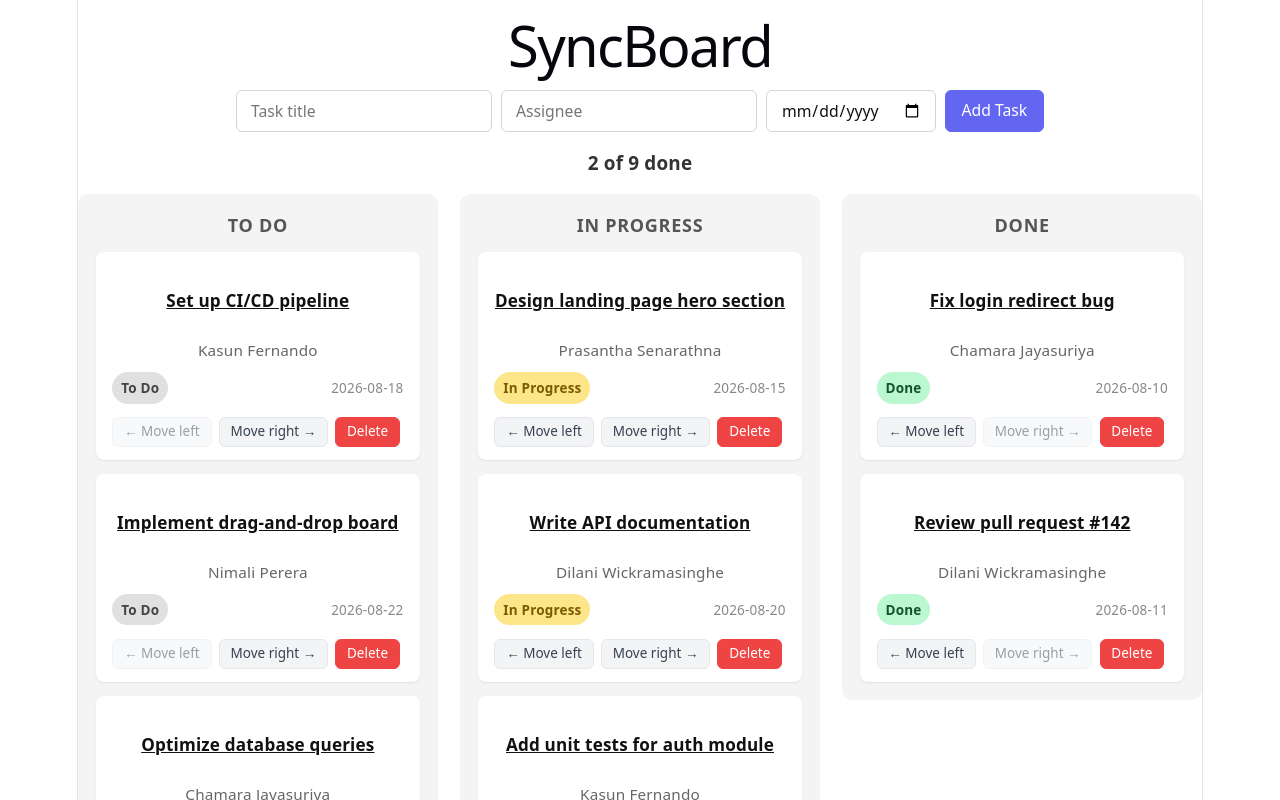
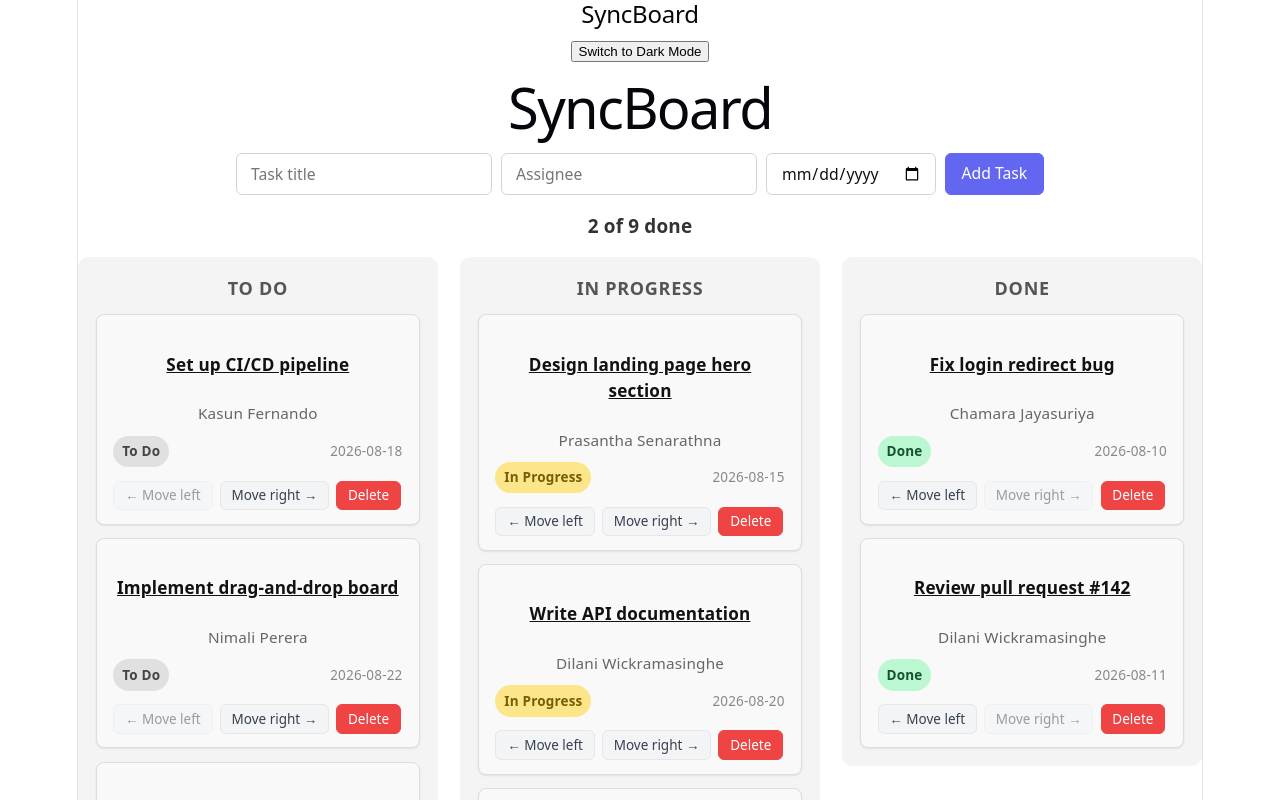
Before and after one commit to Prasantha3/syncboard-client, a React (Vite) app: page / in a window 1280 px wide. Shown: the top 800 px of the page. Built offline with nearby package versions, Linux system fonts and the light colour scheme.

Commit message:
feat: add ThemeContext and consume in Navbar and TaskCard

```diff
--- a/package.json
+++ b/package.json
@@ -11,7 +11,8 @@
   },
   "dependencies": {
     "react": "^19.2.8",
-    "react-dom": "^19.2.8"
+    "react-dom": "^19.2.8",
+    "react-router-dom": "^7.18.2"
   },
   "devDependencies": {
     "@eslint/js": "^10.0.1",
--- a/src/App.css
+++ b/src/App.css
@@ -128,3 +128,23 @@
   outline: 2px solid var(--accent, #aa3bff);
   outline-offset: 1px;
 }
+
+.light-theme {
+  background-color: #ffffff;
+  color: #222222;
+}
+
+.dark-theme {
+  background-color: #1a1a1a;
+  color: #f5f5f5;
+}
+
+.task-card-dark {
+  background-color: #2a2a2a;
+  border: 1px solid #444444;
+}
+
+.task-card-light {
+  background-color: #f9f9f9;
+  border: 1px solid #dddddd;
+}
--- a/src/App.jsx
+++ b/src/App.jsx
@@ -1,21 +1,26 @@
 import { BrowserRouter, Routes, Route } from "react-router-dom";
+import { ThemeProvider } from "./context/ThemeContext";
 import BoardPage from "./pages/BoardPage";
-import Board from "./components/Board";
+import Navbar from "./components/Navbar";
 import "./App.css";
 import TaskDetailPage from "./pages/TaskDetailPage";
 import NotFoundPage from "./pages/NotFoundPage";
 
 
 
+
 function App() {
   return (
+    <ThemeProvider>
       <BrowserRouter>
+      <Navbar />
       <Routes>
         <Route path="/" element={<BoardPage />} />
         <Route path="/tasks/:id" element={<TaskDetailPage />} />
         <Route path="*" element={<NotFoundPage />}/>
       </Routes>
     </BrowserRouter>
+    </ThemeProvider>
 
 
   );
--- /dev/null
+++ b/src/components/Navbar.jsx
@@ -0,0 +1,15 @@
+import {useTheme} from '../context/ThemeContext';
+
+export default function Navbar(){
+    const { theme, toggleTheme } = useTheme();
+
+    return(
+        <nav className="navbar">
+            <h2>SyncBoard</h2>
+            <button onClick={toggleTheme}>
+                Switch to {theme === 'light' ? 'Dark' : 'Light'} Mode
+
+                </button>
+                </nav>
+    );
+}
--- a/src/components/TaskCard.jsx
+++ b/src/components/TaskCard.jsx
@@ -1,23 +1,30 @@
-import {Link} from "react-router-dom";
+import { Link } from "react-router-dom";
 import Button from "./Button";
+import { useTheme } from "../context/ThemeContext";
 
 const STATUSES = ["To Do", "In Progress", "Done"];
 
 function TaskCard({ task, onDelete, onMove }) {
   const { id, title, assignee, status, dueDate } = task;
+  const { theme } = useTheme();
 
   const currentIndex = STATUSES.indexOf(status);
   const canMoveLeft = currentIndex > 0;
   const canMoveRight = currentIndex < STATUSES.length - 1;
 
   return (
-     <div className="task-card">
+
+    <div className={`task-card task-card-${theme}`}>
       <Link to={`/tasks/${id}`} className="task-card-title">
         <h4>{title}</h4>
       </Link>
       <p className="task-card-assignee">{assignee}</p>
       <div className="task-card-footer">
-        <span className={`task-card-status status-${status.replace(/\s+/g, "-").toLowerCase()}`}>
+        <span
+          className={`task-card-status status-${status
+            .replace(/\s+/g, "-")
+            .toLowerCase()}`}
+        >
           {status}
         </span>
         <span className="task-card-due">{dueDate}</span>
--- /dev/null
+++ b/src/context/ThemeContext.jsx
@@ -0,0 +1,31 @@
+import { createContext, useContext, useState } from "react";
+
+
+const ThemeContext = createContext();
+
+
+export function ThemeProvider({ children }){
+    const [theme, setTheme] = useState('light');
+
+    const toggleTheme = () => {
+        setTheme(prev => (prev === 'light' ? 'dark' : 'light'));
+
+    };
+
+    return (
+        <ThemeContext.Provider value={{theme, toggleTheme}}>
+            <div className={'app-container ${theme}-theme'}>
+                {children}
+                </div>
+                </ThemeContext.Provider>
+    );
+}
+
+export function useTheme(){
+    const context = useContext(ThemeContext);
+    if (!context){
+        throw new Error ('usseTheme must be used within a ThemeProvider');
+    }
+
+    return context;
+}
```
Also changed, not shown: 1 other file (tests, documents, lock files or other folders).
